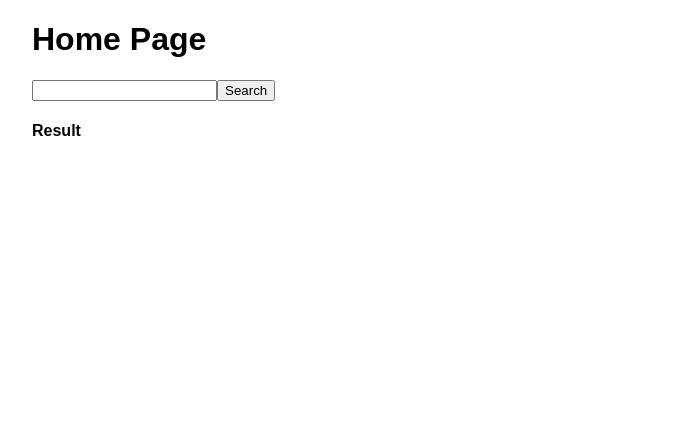
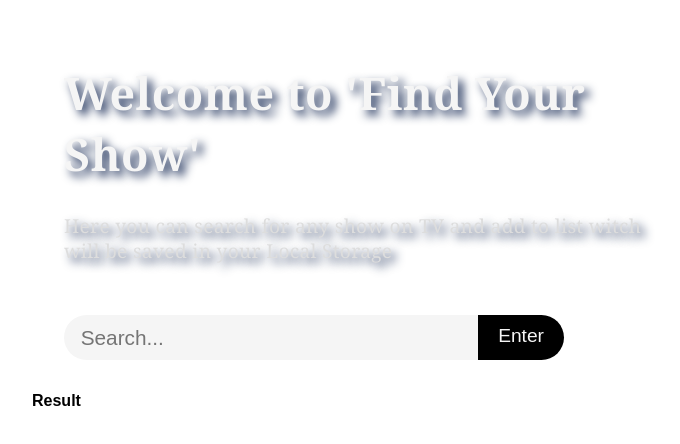
Before and after one commit to modestas9k/MovieSearch, a Vue app: page /#/ in a window 1280 px wide. Shown: the top 444 px of the page, without its empty margins (128-808 px from the left). Built offline with nearby package versions, Linux system fonts and the light colour scheme.

Commit message:
add style to home page

```diff
--- a/src/views/Home.vue
+++ b/src/views/Home.vue
@@ -1,13 +1,19 @@
 <template>
   <div class="home">
-    <h1>Home Page</h1>
-    <div>
-      <input
-        v-model="query"
-        type="text"
-        @keyup.enter="getResult(query)"
-      >
-      <button @click="getResult(query)">Search</button>
+    <div class="welcome__container">
+      <div class="welcome__header">
+        <h1>Welcome to 'Find Your Show'</h1>
+        <p>Here you can search for any show on TV and add to list witch will be saved in your Local Storage</p>
+      </div>
+      <div class="search__wrapper">
+        <input
+          v-model="query"
+          class="search"
+          type="text"
+          placeholder="Search..."
+          @keyup.enter="getResult(query)"
+        ><button @click="getResult(query)">Enter</button>
+      </div>
     </div>
     <div>
       <h4>Result</h4>
@@ -47,9 +53,78 @@ export default {
 </script>
 
 <style >
+  * {
+    box-sizing: border-box;
+  }
   .home {
     max-width: 960px;
     margin: 0 auto;
+  }
+  .welcome__container {
+    display: flex;
+    flex-direction: column;
+    max-width: 650px;
+    width: 100%;
+    /* align-content: center; */
+    justify-content: center;
+    margin: 2em;
+  }
+  .welcome__header {
+    /* text-align: left; */
+    /* margin: 0 auto ; */
+  }
+  .welcome__header h1 {
+    color: whitesmoke;
+    font-family: Cambria, Cochin, Georgia, Times, 'Times New Roman', serif;
+    text-shadow: 5px 5px 10px rgb(24, 43, 85);
+    letter-spacing: 0.01em;
+    font-size: 2.8em;
+  }
+  .welcome__header p {
+    color: #ddd;
+    /* max-width: 500px; */
+    line-height: 1.3em;
+    font-size: 1.2em;
+    max-width: 600px;
+    letter-spacing: 0.015em;
+    font-family: Cambria, Cochin, Georgia, Times, 'Times New Roman', serif;
+    text-shadow: 5px 5px 10px rgb(24, 43, 85);
+    /* margin: 0 auto; */
+  }
+
+  .search__wrapper {
+    display: flex;
+    /* justify-content: center;
+    align-content: stretch; */
+    margin-top: 2em;
+    width: 100%;
+    max-width: 500px;
+    /* margin: 0 auto; */
+  }
+  .search__wrapper input {
+
+    width: 100%;
+    padding: 0.5em 0.8em;
+    border-radius: 30px 0 0 30px;
+    border: none;
+    background: whitesmoke;
+    font-size: 1.3em;
+
+  }
+  .search__wrapper input:focus {
+    outline: none;
+
+  }
+  .search__wrapper > button {
+    background: black;
+    color: whitesmoke;
+    font-size: 1.2em;
+    border: none;
+    border-radius: 0 30px 30px 0;
+    display: flex;
+    padding: 10px 20px;
+    text-align: center;
+
   }
   .card__wrapper {
     display: flex;
```
